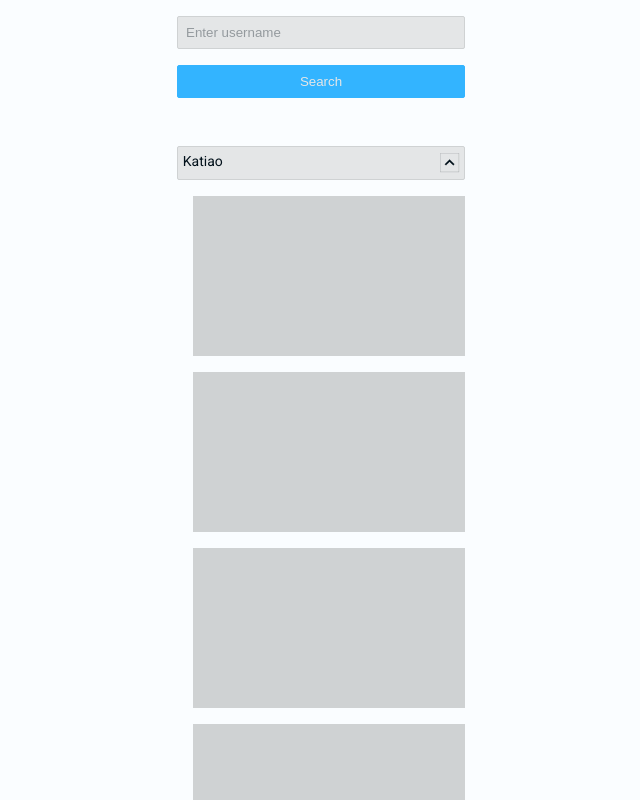
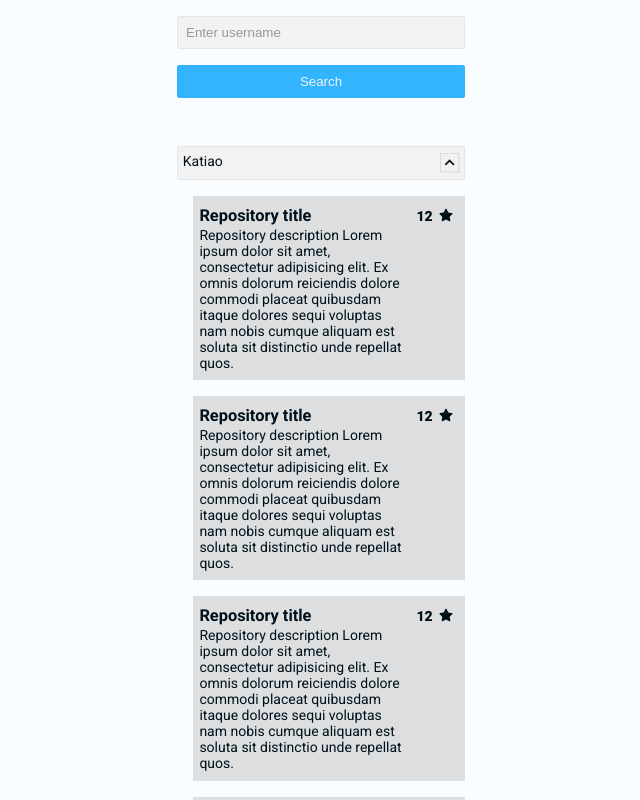
Before and after one commit to Katiao/github-repositories-explorer, a React (Create React App) app: page / in a window 1280 px wide. Both pictures are taken after a click on the icon 768 px from the left and 162 px from the top of the page. Shown: the top 800 px of the page, without its empty margins (319-959 px from the left). Built offline with nearby package versions, Linux system fonts and the light colour scheme.

Commit message:
complete SingleRepo style

```diff
--- a/src/components/SearchForm.js
+++ b/src/components/SearchForm.js
@@ -39,7 +39,7 @@ const Wrapper = styled.section`
       border-radius: 2px;
     }
     input::placeholder {
-      color: var(--clr-darker-grey);
+      color: var(--clr-darkest-grey);
     }
 
     button {
--- a/src/components/SingleRepo.js
+++ b/src/components/SingleRepo.js
@@ -1,16 +1,57 @@
 import React from "react";
 import styled from "styled-components";
+import { FaStar } from "react-icons/fa";
+//import { useGithubContext } from "../context/context";
 
 const SingleRepo = () => {
-  return <Wrapper className="section"></Wrapper>;
+  return (
+    <Wrapper className="section">
+      <h3 className="title">Repository title</h3>
+      <p className="description">
+        Repository description Lorem ipsum dolor sit amet, consectetur
+        adipisicing elit. Ex omnis dolorum reiciendis dolore commodi placeat
+        quibusdam itaque dolores sequi voluptas nam nobis cumque aliquam est
+        soluta sit distinctio unde repellat quos.
+      </p>
+      <p className="stars">12</p>
+      <FaStar className="icon" />
+    </Wrapper>
+  );
 };
 
 export default SingleRepo;
 
 const Wrapper = styled.div`
   margin: 1rem 0 1rem 1rem;
-  //max-width: 18rem;
-  //margin-left: 6rem;
-  height: 10rem;
-  background-color: var(--clr-dark-grey);
+  padding: 0.6rem 0.4rem;
+  background-color: var(--clr-darker-grey);
+  display: grid;
+  grid-template-columns: 80% 10% 10%;
+  align-items: center;
+
+  .title {
+    grid-column: 1 / 2;
+    margin-bottom: 2px;
+  }
+
+  .description {
+    grid-column: 1 / 2;
+  }
+
+  .stars {
+    grid-column: 2 / 3;
+    grid-row: 1 / 2;
+    justify-self: end;
+    padding-top: 2px;
+    font-weight: 900;
+    margin-bottom: 2px;
+  }
+
+  .icon {
+    grid-column: 3 / 4;
+    grid-row: 1 / 2;
+    justify-self: center;
+    margin-bottom: 2px;
+  }
+  //padding: 0.5rem 0.4rem;
 `;
--- a/src/index.css
+++ b/src/index.css
@@ -8,9 +8,10 @@ change hue. Primary color to be 100% saturated */
 :root {
   --clr-primary-blue: hsl(202, 100%, 60%);
   --clr-dark-blue: hsl(202, 100%, 40%);
-  --clr-light-grey: hsl(202, 5%, 90%);
-  --clr-dark-grey: hsl(202, 5%, 82%);
-  --clr-darker-grey: hsl(202, 5%, 60%);
+  --clr-light-grey: hsl(202, 5%, 95%);
+  --clr-dark-grey: hsl(202, 5%, 90%);
+  --clr-darker-grey: hsl(202, 5%, 87%);
+  --clr-darkest-grey: hsl(202, 5%, 60%);
   --clr-primary-black: hsl(202, 100%, 5%);
   --clr-primary-white: hsl(202, 100%, 99%);
 
```
